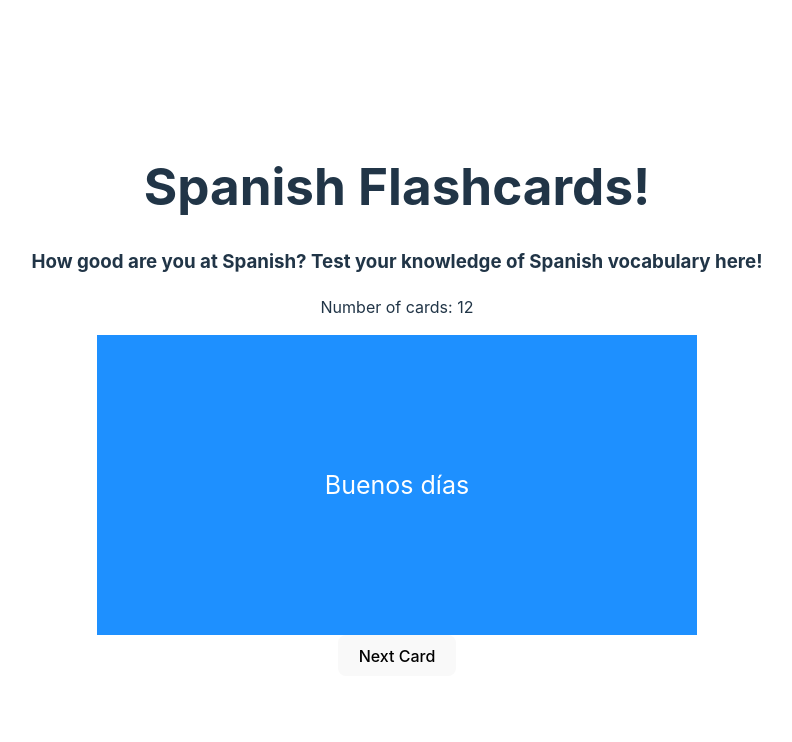
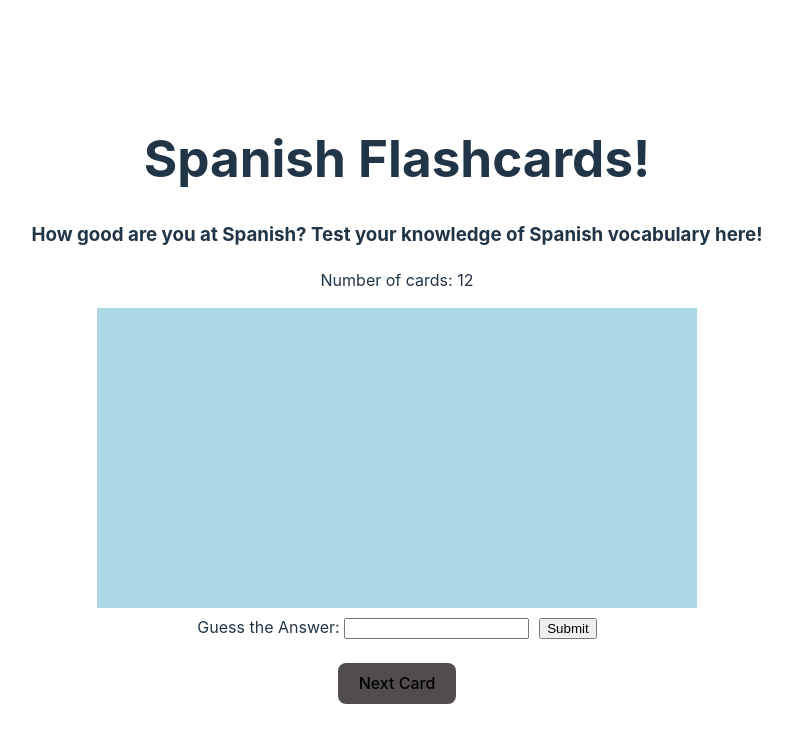
Before and after one commit to TonyLiu2004/Codepath-Project-2-Flashcards, a React (Vite) app: page / in a window 1280 px wide. Shown: the top 742 px of the page, without its empty margins (243-1035 px from the left). Built offline with nearby package versions, Linux system fonts and the light colour scheme.

Commit message:
added shuffle

```diff
--- a/src/App.css
+++ b/src/App.css
@@ -45,3 +45,7 @@
   display: flex;
   justify-content: center;
 }
+
+.next-card{
+  background-color:rgb(82, 77, 77);
+}
--- a/src/App.jsx
+++ b/src/App.jsx
@@ -3,20 +3,37 @@ import Card from './card.jsx';
 import {useState} from 'react';
 
 const App = () => {
+  const [userInput, setUserInput] = useState("");
+  const handleSubmit = (event) => {
+    event.preventDefault();
+    alert(`The name you entered was: ${userInput}`);
+  }
 
-  const cards = [<Card front = "Buenos días" back = "Good Morning" key="1" ></Card>,
-                 <Card front = "Hola" back = "Hello" key="2"></Card>,
-                 <Card front = "Cómo estás" back = "3back How are you" key="3"></Card>,
-                 <Card front = "Qué tal" back = "How's it going" key="4" ></Card>,
-                 <Card front = "Hasta luego" back = "See you later" key="5"></Card>,
-                 <Card front = "Cómo te llamas" back = "What is your name" key="6"></Card>,
-                 <Card front = "De dónde eres" back = "Where are you from" key="7" ></Card>,
-                 <Card front = "Por favor" back = "Please" key="8"></Card>,
-                 <Card front = "Gracias" back = "Thanks" key="9"></Card>,
-                 <Card front = "Cuaderno" back = "Notebook" key="10" ></Card>,
-                 <Card front = "Lapiz" back = "Pencil" key="11"></Card>,
-                 <Card front = "Estudiante" back = "Student" key="12"></Card>,
+  const cards = [<Card front = "Hola" back = "Hello" key="1" diff = "easy"></Card>,
+                 <Card front = "Buenos días" back = "Good Morning" key="2"  diff = "medium"></Card>,
+                 <Card front = "Cómo estás" back = "How are you" key="3" diff = "medium"></Card>,
+                 <Card front = "Qué tal" back = "How's it going" key="4" diff = "medium"></Card>,
+                 <Card front = "Hasta luego" back = "See you later" key="5" diff = "hard"></Card>,
+                 <Card front = "Cómo te llamas" back = "What is your name" key="6" diff = "hard"></Card>,
+                 <Card front = "De dónde eres" back = "Where are you from" key="7" diff = "hard"></Card>,
+                 <Card front = "Por favor" back = "Please" key="8" diff = "medium"></Card>,
+                 <Card front = "Gracias" back = "Thanks" key="9" diff = "easy"></Card>,
+                 <Card front = "Cuaderno" back = "Notebook" key="10" diff = "medium"></Card>,
+                 <Card front = "Lapiz" back = "Pencil" key="11" diff = "easy"></Card>,
+                 <Card front = "Estudiante" back = "Student" key="12" diff = "easy"></Card>,
                 ];
+
+  let displayCards =[0,1,2,3,4,5,6,7,8,9,10,11];
+  let shuffle = () =>{
+    let nums = [0,1,2,3,4,5,6,7,8,9,10,11];
+    for(let i = 0;i < cards.length;i++){
+      let r = Math.floor(Math.random() * nums.length);
+      displayCards[i] = nums[r];
+      nums[r] = nums[nums.length-1];
+      nums.pop();
+    }
+  }
+
   const [displayCardIndex, setCardIndex] = useState(0);
   const changeCard = () => {
     const r =Math.floor(Math.random() * cards.length);
@@ -33,7 +50,18 @@ const App = () => {
       <div className = "cardContainer">
         {cards[displayCardIndex]}
       </div>
-      <button onClick = {changeCard}>Next Card</button>
+      <form onSubmit={handleSubmit}>
+        <label>Guess the Answer:&nbsp;
+          <input
+            type="text"
+            value={userInput}
+            onChange={(e) => setUserInput(e.target.value)}
+          />
+        </label>
+        <input type="submit" style={{ marginTop: '10px', marginLeft:'10px' }}/>
+      </form> <br/>
+
+      <button className = "next-card" onClick = {changeCard}>Next Card</button>
     </div>
 
   )
--- a/src/Card.css
+++ b/src/Card.css
@@ -35,14 +35,14 @@
 
   /* Style the front side (fallback if image is missing) */
   .flip-card-front {
-    background-color: dodgerblue;
-    color: white;
+    background-color: greenyellow;
+    color: black;
   }
 
   /* Style the back side */
   .flip-card-back {
-    background-color: white;
-    color: dodgerblue;
+    background-color: greenyellow;
+    color: black;
     transform: rotateX(180deg);
   }
 
--- a/src/Card.jsx
+++ b/src/Card.jsx
@@ -2,22 +2,32 @@ import './Card.css';
 import React from "react";
 import {useState} from 'react';
 
-const Card = (input) =>{
+const Card = (getAns, input) =>{
     const [isFlipped, setIsFlipped] = useState(false);
 
     const flipCard = () => {
         setIsFlipped(!isFlipped);
     }
 
+    let bgColor = {backgroundColor: "lightblue"};
+    if(input.diff == "easy"){
+        bgColor = {backgroundColor: "greenyellow"};
+    }else if(input.diff == "medium"){
+        bgColor = {backgroundColor: "yellow"};
+    }else if(input.diff == "hard"){
+        bgColor = {backgroundColor: "red"};
+    }
+
+    let ans = input.back;
     let cardStyle = isFlipped ? {transform: 'rotateX(180deg)'} : {transform: 'rotateX(0deg)'};
     return(
             <div className = {input.front + input.back}>
             <div className="flip-card" onClick = {flipCard}>
                 <div className="flip-card-inner" style={cardStyle}>
-                    <div className="flip-card-front">
+                    <div className="flip-card-front" style = {bgColor}>
                         <p className = "flip-card-input">{input.front}</p>
                     </div>
-                    <div className="flip-card-back">
+                    <div className="flip-card-back" style = {bgColor}>
                         <p className = "flip-card-input">{input.back}</p>
                     </div>
                 </div>
```
